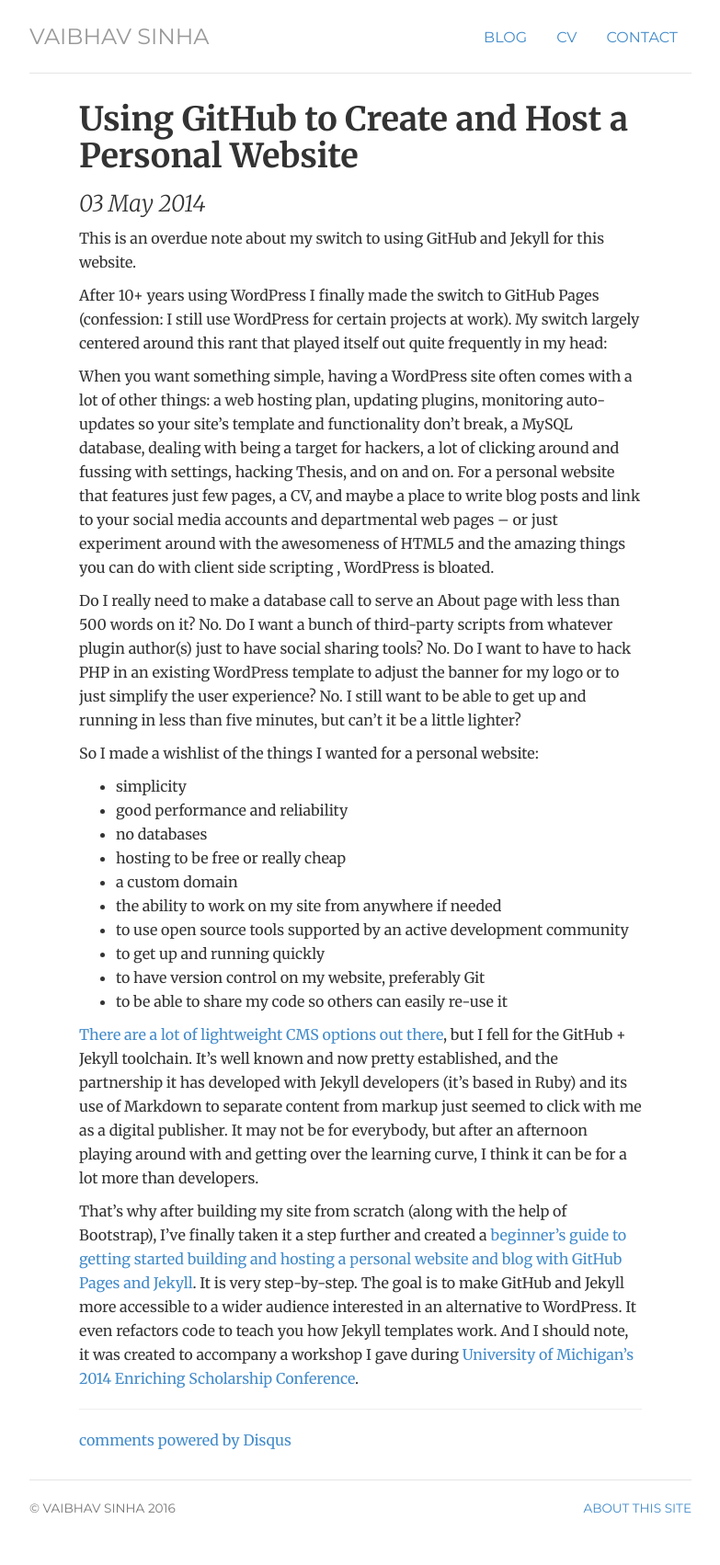
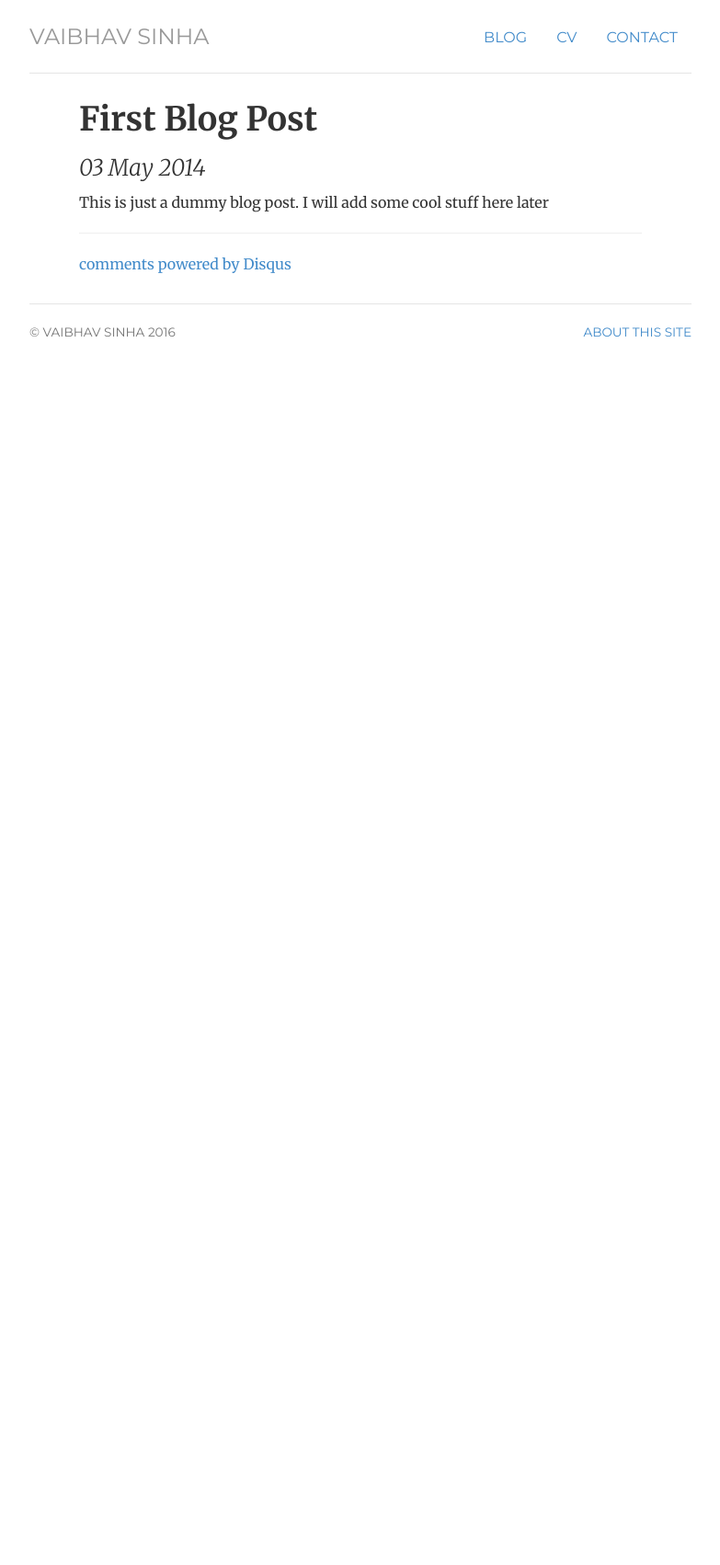
Before and after one commit to sinhav/sinhav.github.io, a Jekyll site: the page built from _posts/2014-05-03-using-github-to-create-and-host-a-personal-website.md, in a window 1280 px wide. Shown: the whole page at 92% size, without its empty margins (248-1031 px from the left). Built offline with Jekyll 4.4.1, drawn with Linux system fonts in a browser that asks for light colours; after the commit the page ends 900 px from its top, so only the background shows below that.

Commit message:
Update 2014-05-03-using-github-to-create-and-host-a-personal-website.md

```diff
--- a/_posts/2014-05-03-using-github-to-create-and-host-a-personal-website.md
+++ b/_posts/2014-05-03-using-github-to-create-and-host-a-personal-website.md
@@ -1,28 +1,6 @@
 ---
 layout: post
-title: Using GitHub to Create and Host a Personal Website
+title: First Blog Post
 ---
-This is an overdue note about my switch to using GitHub and Jekyll for this website.
 
-After 10+ years using WordPress I finally made the switch to GitHub Pages (confession: I still use WordPress for certain projects at work). My switch largely centered around this rant that played itself out quite frequently in my head:
-
-When you want something simple, having a WordPress site often comes with a lot of other things: a web hosting plan, updating plugins, monitoring auto-updates so your site's template and functionality don't break, a MySQL database, dealing with being a target for hackers, a lot of clicking around and fussing with settings, hacking Thesis, and on and on. <!-- flesh the previous sentence out with links --> For a personal website that features just few pages, a CV, and maybe a place to write blog posts and link to your social media accounts and departmental web pages – or just experiment around with the awesomeness of HTML5 <!-- flesh this out with links to codepen stuff or --> and the amazing things you can do with client side scripting <!-- ahem, more links -->, WordPress is bloated.
-
-Do I really need to make a database call to serve an About page with less than 500 words on it? No. Do I want a bunch of third-party scripts from whatever plugin author(s) just to have social sharing tools? No. Do I want to have to hack PHP in an existing WordPress template to adjust the banner for my logo or to just simplify the user experience? No. I still want to be able to get up and running in less than five minutes, but can't it be a little lighter?
-
-So I made a wishlist of the things I wanted for a personal website:
-
-* simplicity
-* good performance and reliability
-* no databases
-* hosting to be free or really cheap
-* a custom domain
-* the ability to work on my site from anywhere if needed
-* to use open source tools supported by an active development community
-* to get up and running quickly
-* to have version control on my website, preferably Git
-* to be able to share my code so others can easily re-use it
-
-<a href="http://staticgen.com/">There are a lot of lightweight CMS options out there</a>, but I fell for the GitHub + Jekyll toolchain. It's well known and now pretty established, and the partnership it has developed with Jekyll developers (it's based in Ruby) and its use of Markdown to separate content from markup just seemed to click with me as a digital publisher. It may not be for everybody, but after an afternoon playing around with and getting over the learning curve, I think it can be for a lot more than developers.
-
-That's why after building my site from scratch (along with the help of Bootstrap), I've finally taken it a step further and created a <a href="/guides/github-pages/" title="Creating and Hosting a Personal Site on GitHub">beginner's guide to getting started building and hosting a personal website and blog with GitHub Pages and Jekyll</a>. It is very step-by-step. The goal is to make GitHub and Jekyll more accessible to a wider audience interested in an alternative to WordPress. It even refactors code to teach you how Jekyll templates work. And I should note, it was created to accompany a workshop I gave during <a href="http://ttc.iss.lsa.umich.edu/ttc/enriching-scholarship/">University of Michigan's 2014 Enriching Scholarship Conference</a>.
+This is just a dummy blog post. I will add some cool stuff here later
```
